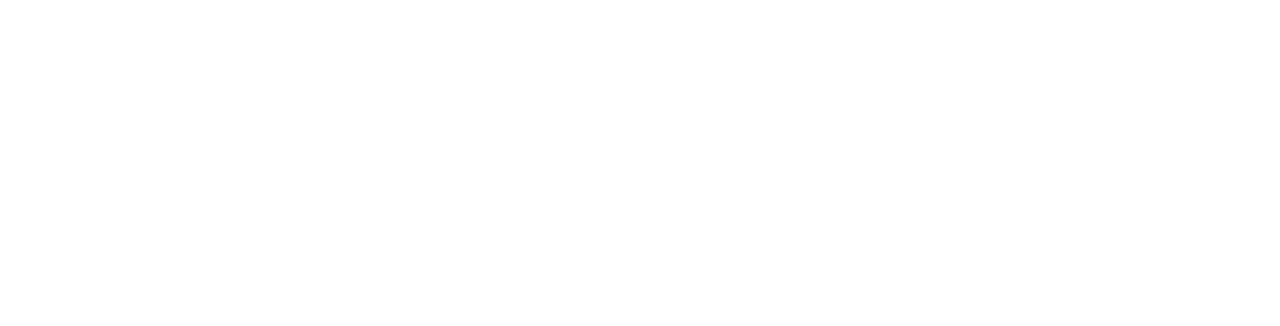
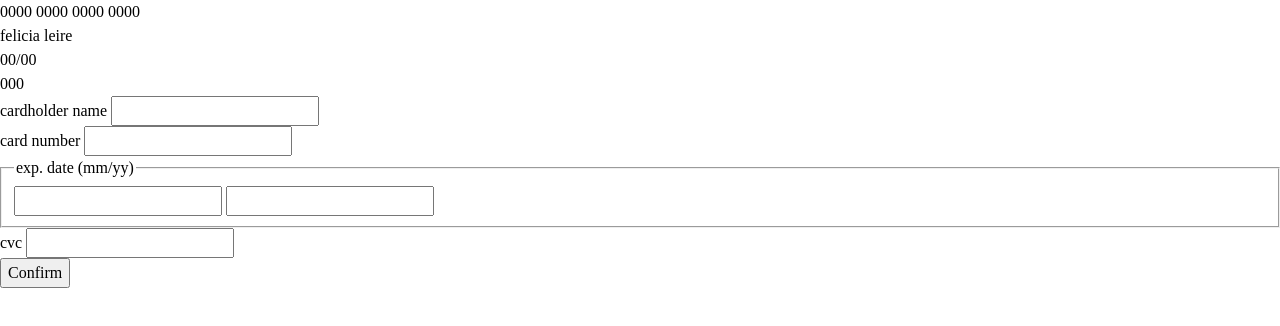
Before and after one commit to Keegs-Fontaine/FrontendMentor-interactive-card-details-form-main, a plain HTML site: page index.html in a window 1280 px wide. Drawn offline with Linux system fonts and the light colour scheme.

Commit message:
Completed all the basic HTML (No styling yet)

```diff
--- a/index.html
+++ b/index.html
@@ -37,6 +37,50 @@
     </style>
   </head>
   <body>
+    <section class="card-container">
+      <article class="card-front">
+        <div class="card-front__pfp"></div>
+        <p class="card-front__number">
+          <span>0000</span>
+          <span>0000</span>
+          <span>0000</span>
+          <span>0000</span>
+        </p>
+        <div class="card-front__details">
+          <p class="name">felicia leire</p>
+          <p class="date">00/00</p>
+        </div>
+      </article>
+      <article class="card-back">
+        <p class="card-back__cvc">000</p>
+      </article>
+    </section>
+
+    <main>
+      <form action="" class="form">
+        <section class="form__name">
+          <label for="name">cardholder name</label>
+          <input type="text" id="name" />
+        </section>
+        <section class="form__num">
+          <label for="number">card number</label>
+          <input type="number" id="number" />
+        </section>
+        <section class="form__date">
+          <fieldset>
+            <legend>exp. date (mm/yy)</legend>
+            <input type="number" id="month" />
+            <input type="number" id="year" />
+          </fieldset>
+        </section>
+        <section class="cvc">
+          <label for="cvc">cvc</label>
+          <input type="number" />
+        </section>
+        <button type="submit">Confirm</button>
+      </form>
+    </main>
+
     <!-- 0000 0000 0000 0000 Jane Appleseed 00/00 000 Cardholder Name e.g. Jane
     Appleseed Card Number e.g. 1234 5678 9123 0000 Exp. Date (MM/YY) MM YY CVC
     e.g. 123 Confirm -->
--- a/sass/style.sass
+++ b/sass/style.sass
@@ -0,0 +1 @@
+@forward "globals"
```
Also changed, not shown: css/style.css, 1 other file.
